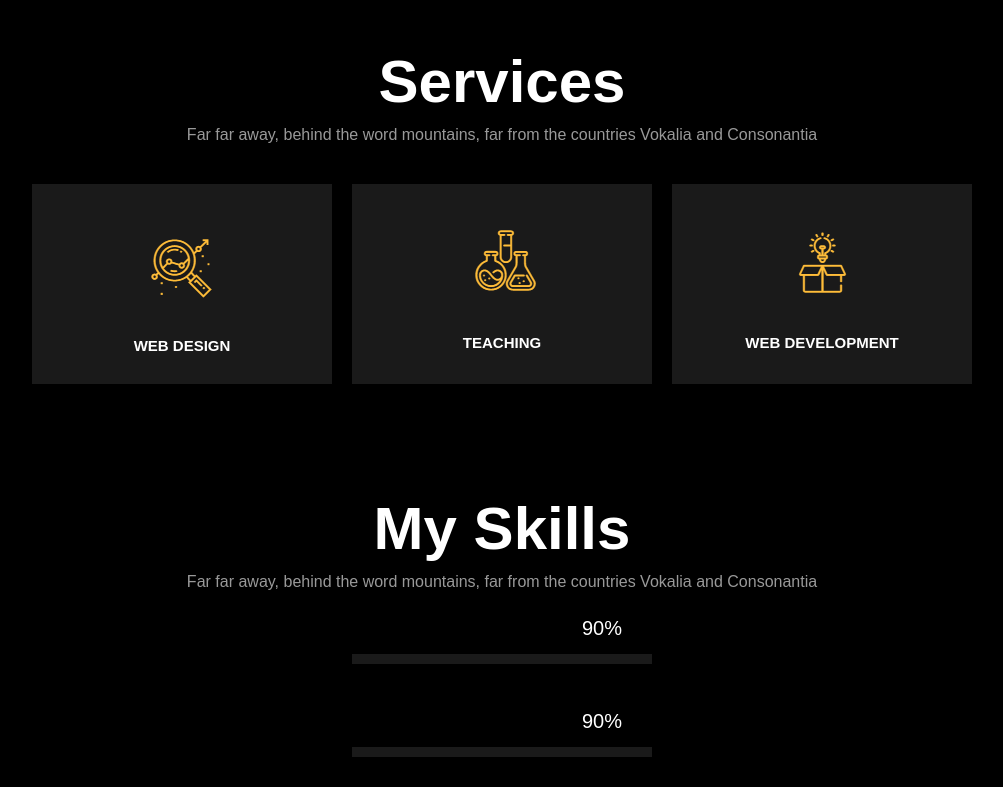
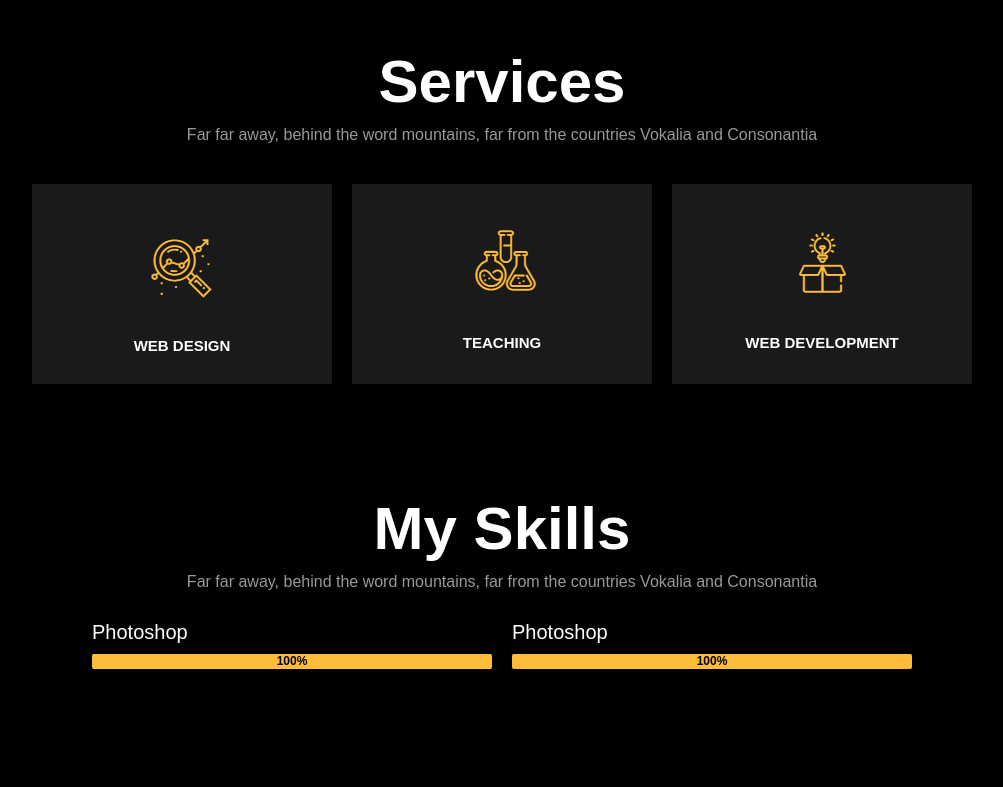
Before and after one commit to MahsumaRezai/pronew, a plain HTML site: page index.html in a window 1280 px wide. Shown: the part 3064-3851 px from the top of the page, without its empty margins (138-1141 px from the left). After the commit the page ends 3758 px from the top, so only its background shows below. Drawn offline with Linux system fonts and the light colour scheme.

Commit message:
last for to nigth

```diff
--- a/css/main.css
+++ b/css/main.css
@@ -340,7 +340,7 @@ ul li a {
 }
 .prog {
     display: flex;
-        flex-direction: column;
+        flex-direction: row;
         justify-content: center;
         align-items: center;
         gap: 20px;
@@ -369,10 +369,13 @@ ul li a {
     box-shadow: none;
     background: #1a1a1a;
     overflow: visible;
-    width: 300px
+    width: 400px
+}
+.progresstext {
+    color: white
 }
 
-  .progress-bar {
+  .progressbar {
     background: #ffbd39;
     -webkit-box-shadow: none;
     box-shadow: none;
--- a/index.html
+++ b/index.html
@@ -182,27 +182,33 @@
 
             <!---->
             <div class="prog">
-                <div class="progress-wrap ftco-animate fadeInUp ftco-animated">
-                    <h3>Photoshop</h3>
+                <div class="progress-wrap ">
+                    <h3 class="progresstext">Photoshop</h3>
                     <div class="progress">
-                        <div class="progress-bar color-1" role="progressbar" aria-valuenow="90" aria-valuemin="0"
-                            aria-valuemax="100" style="width:90%">
-                            <span>90%</span>
+                        <div class="progressbar " role="progressbar" aria-valuenow="100" aria-valuemin="0"
+                            aria-valuemax="100" style="width:100%">
+                            <span>100%</span>
                         </div>
                     </div>
                 </div>
                 <!---->
-                <div class="progress-wrap ftco-animate fadeInUp ftco-animated">
-                    <h3>Photoshop</h3>
-                    <div class="progress">
-                        <div class="progress-bar color-1" role="progressbar" aria-valuenow="90" aria-valuemin="0"
-                            aria-valuemax="100" style="width:90%">
-                            <span>90%</span>
+                <div class="prog">
+                    <div class="progress-wrap ">
+                        <h3 class="progresstext">Photoshop</h3>
+                        <div class="progress">
+                            <div class="progressbar " role="progressbar" aria-valuenow="100" aria-valuemin="0"
+                                aria-valuemax="100" style="width:100%">
+                                <span>100%</span>
+                            </div>
                         </div>
                     </div>
+                    <!---->
+
                 </div>
+
+
                 <!---->
-            </div>
+
 
         </section>
         <!--end My Skills-->
```
